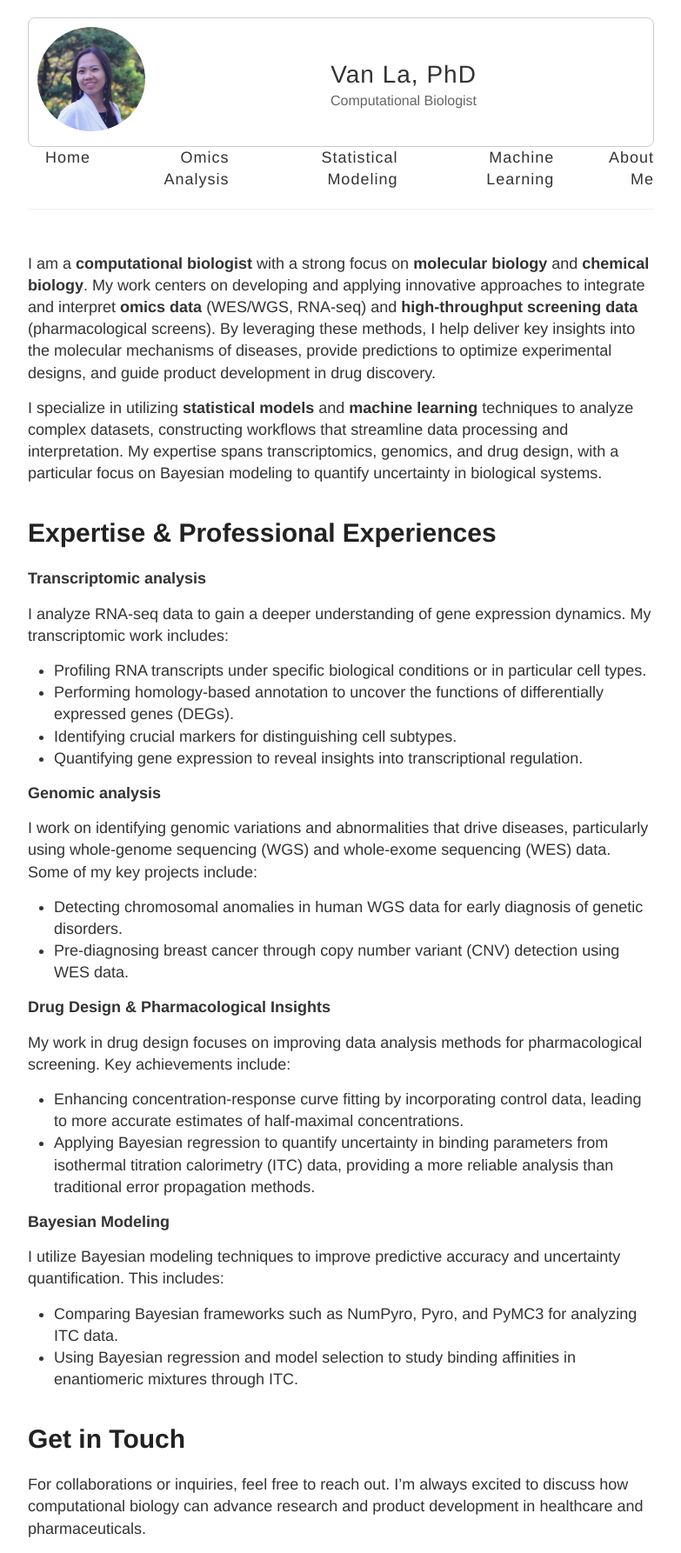
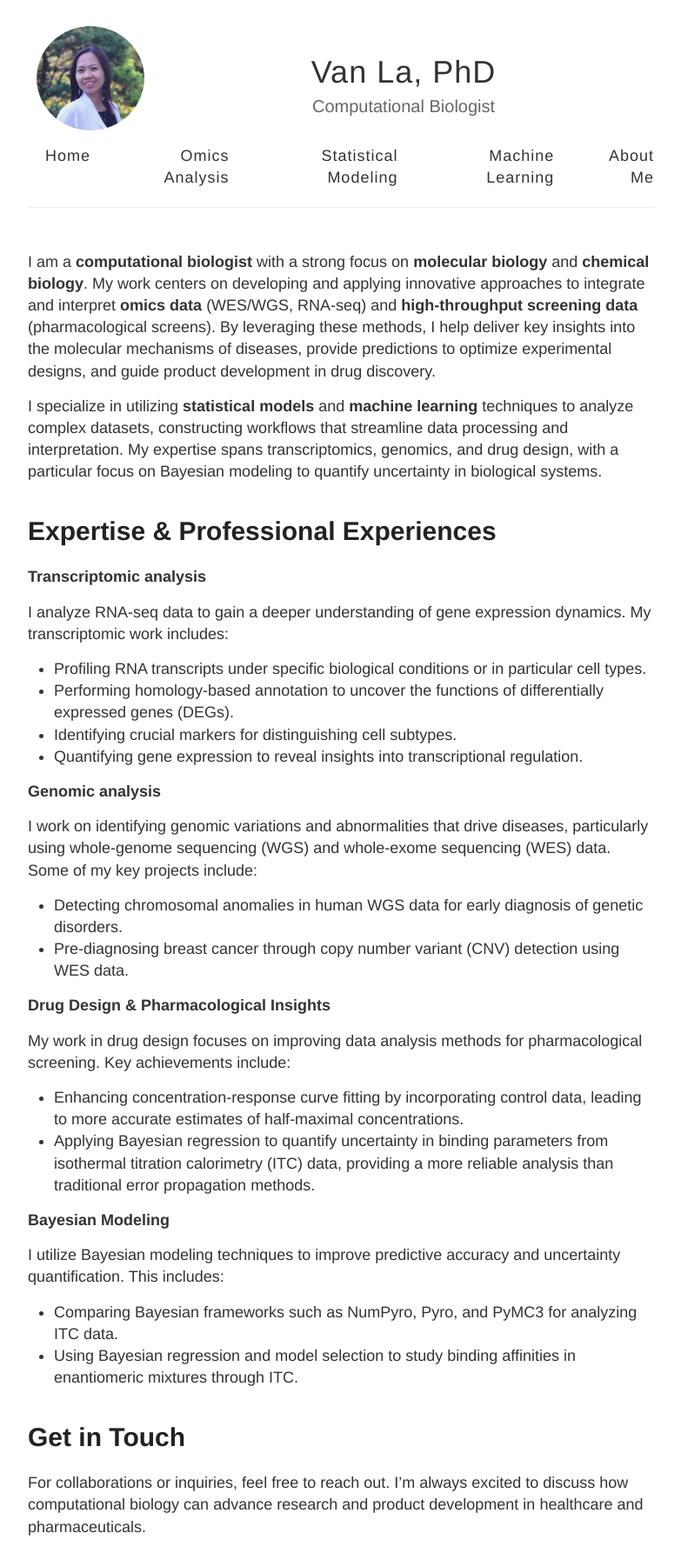
Before and after one commit to vanngocthuyla/vanngocthuyla.github.io, a Jekyll site: the page built from index.md, in a window 1280 px wide. Shown: the whole page at 87% size, without its empty margins (248-1031 px from the left). Built offline with Jekyll 4.4.1, drawn with Linux system fonts in a browser that asks for light colours.

Commit message:
Update default.html

```diff
--- a/_layouts/default.html
+++ b/_layouts/default.html
@@ -15,7 +15,7 @@
     <!-- Created with Jekyll Now - http://github.com/barryclark/jekyll-now -->
     <style>
       .info-box {
-        border: 1px solid #ccc; /* Add border for the box */
+        /* border: 1px solid #ccc; /* Add border for the box */
         padding: 10px; /* Space inside the box */
         border-radius: 8px; /* Rounded corners */
         display: flex; /* Flex layout for image and text */
@@ -31,6 +31,12 @@
       .site-info {
         text-align: center; /* Align text */
         margin: 0 auto;
+      }
+      .site-name {
+        font-size: 36px; /* Adjusted font size for the site name */
+      }
+      .site-description {
+        font-size: 20px; /* Adjusted font size for the description */
       }
     </style>
   </head>
```
